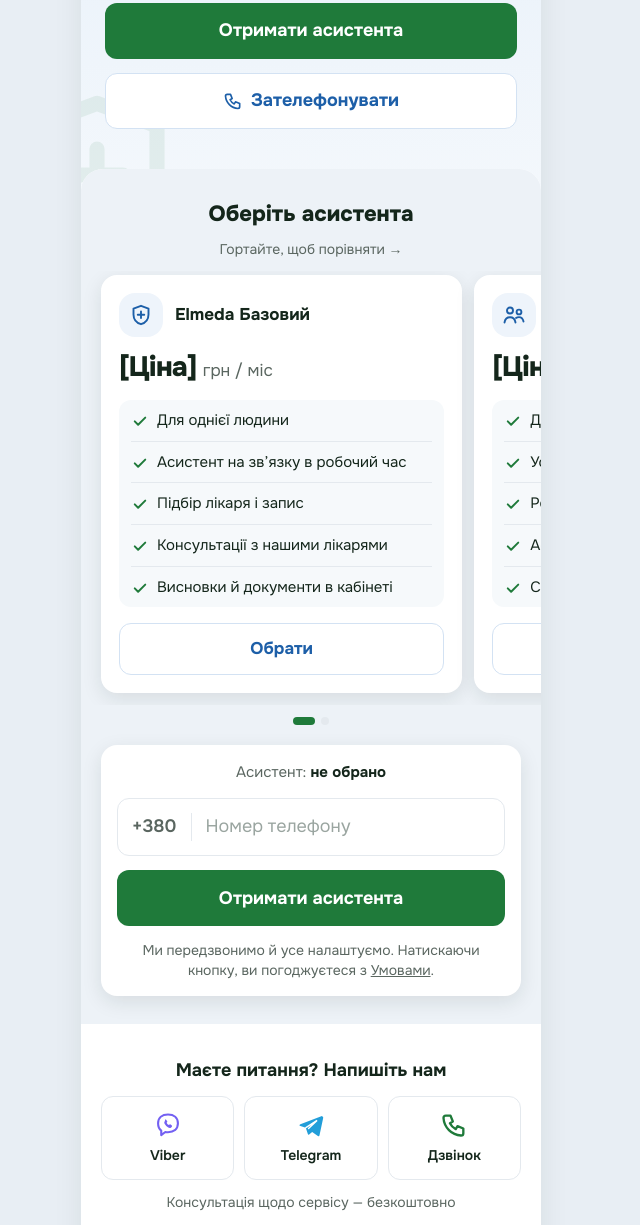
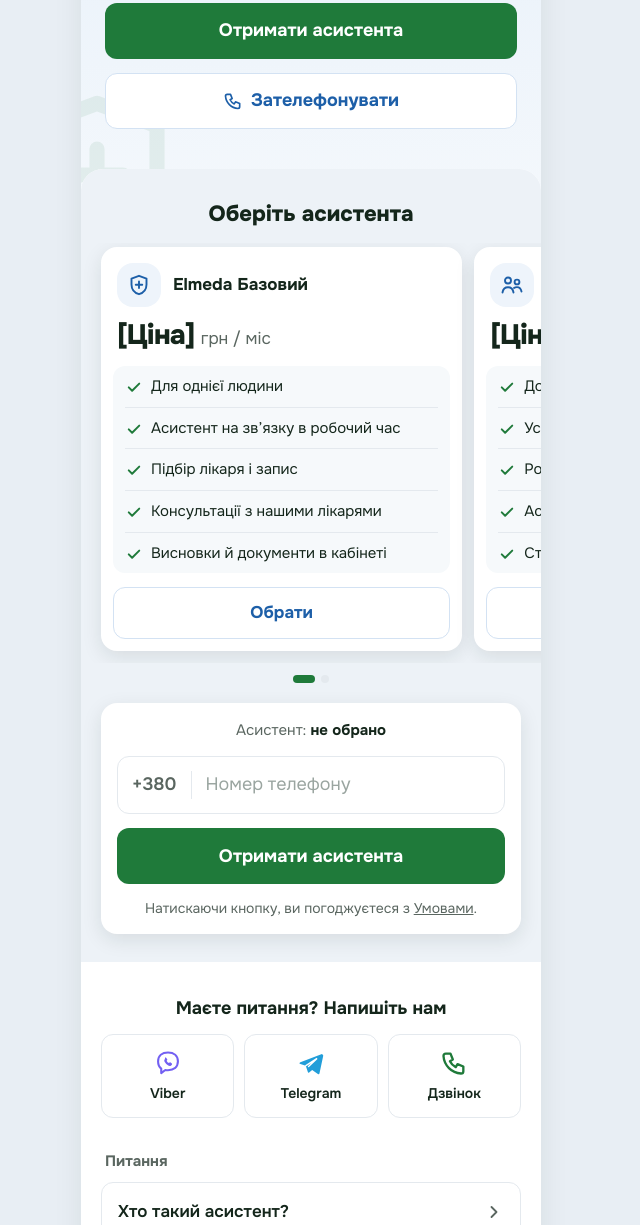
Before and after one commit to artemkorolov/test-site, a website: page index.html in a window 1280 px wide. Shown: the part 320-1545 px from the top of the page, without its empty margins (329-969 px from the left). Drawn offline with Linux system fonts and the light colour scheme.

Commit message:
style: smaller inner padding in assistant cards

```diff
--- a/index.html
+++ b/index.html
@@ -84,16 +84,15 @@
       <div class="-mx-5 flex flex-col gap-5 bg-[#EDF2F7] px-5 py-7">
       <section id="plans" class="flex scroll-mt-4 flex-col gap-3">
         <h2 class="text-center text-[22px] font-extrabold">Оберіть асистента</h2>
-        <p class="-mt-1 text-center text-sm text-muted">Гортайте, щоб порівняти →</p>
 
         <div id="plans-list" class="-mx-5 flex snap-x snap-mandatory gap-3 overflow-x-auto px-5 pt-1 pb-3 [scrollbar-width:none] [&::-webkit-scrollbar]:hidden">
           <!-- Варіант: Elmeda Базовий -->
-          <article class="group/plan flex shrink-0 basis-[86%] snap-center flex-col gap-4 rounded-2xl border-2 border-white bg-white p-4 shadow-[0_6px_20px_rgb(20_38_27/0.10)] transition has-checked:border-green has-checked:shadow-featured">
-            <div class="flex items-center gap-3">
+          <article class="group/plan flex shrink-0 basis-[86%] snap-center flex-col gap-3.5 rounded-2xl border-2 border-white bg-white p-2.5 shadow-[0_6px_20px_rgb(20_38_27/0.10)] transition has-checked:border-green has-checked:shadow-featured">
+            <div class="flex items-center gap-3 px-1 pt-1">
               <span class="flex size-11 shrink-0 items-center justify-center rounded-2xl bg-blue-soft text-blue transition group-has-checked/plan:bg-green group-has-checked/plan:text-white"><svg class="icon size-6" aria-hidden="true"><use href="#i-shield"/></svg></span>
               <b class="text-[17px] leading-tight">Elmeda Базовий</b>
             </div>
-            <p class="flex items-baseline gap-1.5"><b class="text-[28px] leading-none font-extrabold tracking-tight">[Ціна]</b><span class="text-muted">грн / міс</span></p>
+            <p class="flex items-baseline gap-1.5 px-1"><b class="text-[28px] leading-none font-extrabold tracking-tight">[Ціна]</b><span class="text-muted">грн / міс</span></p>
             <ul class="divide-y divide-line rounded-xl bg-[#F6F9FB] px-3 text-[15px]">
               <li class="flex items-start gap-2 py-2.5 leading-snug"><svg class="icon mt-0.5 size-[18px] text-green" aria-hidden="true"><use href="#i-check"/></svg>Для однієї людини</li>
               <li class="flex items-start gap-2 py-2.5 leading-snug"><svg class="icon mt-0.5 size-[18px] text-green" aria-hidden="true"><use href="#i-check"/></svg>Асистент на зв’язку в робочий час</li>
@@ -110,12 +109,12 @@
           </article>
 
           <!-- Варіант: Elmeda Розширений -->
-          <article class="group/plan flex shrink-0 basis-[86%] snap-center flex-col gap-4 rounded-2xl border-2 border-white bg-white p-4 shadow-[0_6px_20px_rgb(20_38_27/0.10)] transition has-checked:border-green has-checked:shadow-featured">
-            <div class="flex items-center gap-3">
+          <article class="group/plan flex shrink-0 basis-[86%] snap-center flex-col gap-3.5 rounded-2xl border-2 border-white bg-white p-2.5 shadow-[0_6px_20px_rgb(20_38_27/0.10)] transition has-checked:border-green has-checked:shadow-featured">
+            <div class="flex items-center gap-3 px-1 pt-1">
               <span class="flex size-11 shrink-0 items-center justify-center rounded-2xl bg-blue-soft text-blue transition group-has-checked/plan:bg-green group-has-checked/plan:text-white"><svg class="icon size-6" aria-hidden="true"><use href="#i-family"/></svg></span>
               <b class="text-[17px] leading-tight">Elmeda Розширений</b>
             </div>
-            <p class="flex items-baseline gap-1.5"><b class="text-[28px] leading-none font-extrabold tracking-tight">[Ціна]</b><span class="text-muted">грн / міс</span></p>
+            <p class="flex items-baseline gap-1.5 px-1"><b class="text-[28px] leading-none font-extrabold tracking-tight">[Ціна]</b><span class="text-muted">грн / міс</span></p>
             <ul class="divide-y divide-line rounded-xl bg-[#F6F9FB] px-3 text-[15px]">
               <li class="flex items-start gap-2 py-2.5 leading-snug"><svg class="icon mt-0.5 size-[18px] text-green" aria-hidden="true"><use href="#i-check"/></svg>До 3 членів родини</li>
               <li class="flex items-start gap-2 py-2.5 leading-snug"><svg class="icon mt-0.5 size-[18px] text-green" aria-hidden="true"><use href="#i-check"/></svg>Усе з «Базового»</li>
@@ -147,7 +146,7 @@
           <input id="phone" name="phone" type="tel" inputmode="tel" autocomplete="tel-national" placeholder="Номер телефону" aria-label="Номер телефону" class="min-w-0 flex-1 bg-transparent px-3.5 py-3.5 text-[18px] outline-none placeholder:text-[#9AA5A0]">
         </label>
         <button type="submit" class="btn btn-green min-h-14 w-full rounded-xl text-[18px] active:scale-[.98]">Отримати асистента</button>
-        <p id="consent" class="text-center text-sm text-muted">Ми передзвонимо й усе налаштуємо. Натискаючи кнопку, ви погоджуєтеся з <a href="#" class="underline">Умовами</a>.</p>
+        <p id="consent" class="text-center text-sm text-muted">Натискаючи кнопку, ви погоджуєтеся з <a href="#" class="underline">Умовами</a>.</p>
       </form>
 
       <!-- Підтвердження після натискання (поки макет: показує js/main.js) -->
@@ -166,7 +165,6 @@
           <a href="https://t.me/[username]" class="flex flex-1 flex-col items-center gap-1.5 rounded-xl border border-line bg-white py-3.5 text-sm font-semibold text-ink no-underline transition hover:bg-page active:scale-[.97]"><svg class="icon size-7 text-telegram" aria-hidden="true"><use href="#i-telegram"/></svg>Telegram</a>
           <a href="tel:+380440000000" class="flex flex-1 flex-col items-center gap-1.5 rounded-xl border border-line bg-white py-3.5 text-sm font-semibold text-ink no-underline transition hover:bg-page active:scale-[.97]"><svg class="icon size-7 text-green" aria-hidden="true"><use href="#i-phone"/></svg>Дзвінок</a>
         </div>
-        <p class="text-sm text-muted">Консультація щодо сервісу — безкоштовно</p>
       </section>
 
       <!-- ===== 5. Коротко ===== -->
```
Also changed, not shown: css/style.css.
